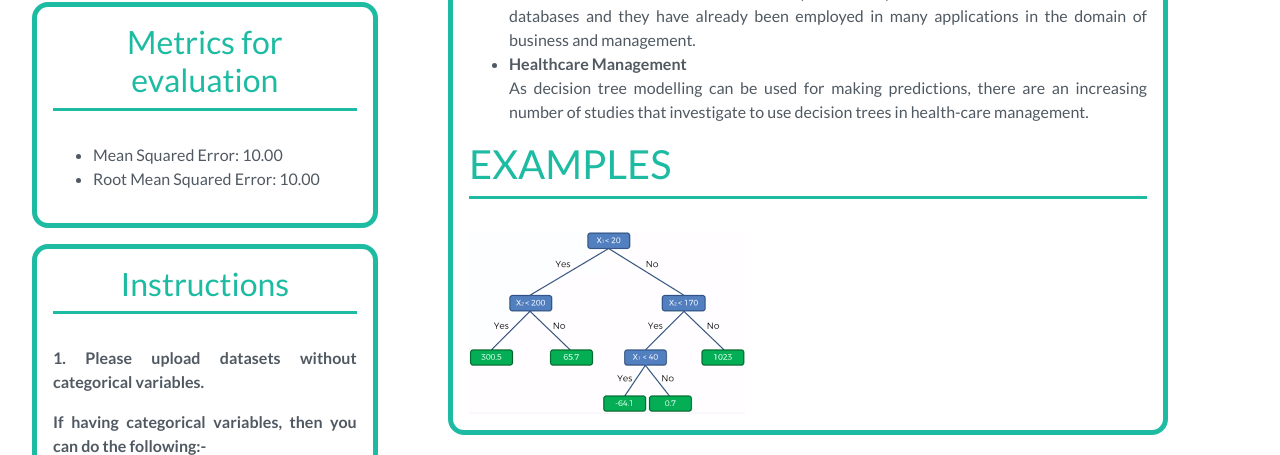
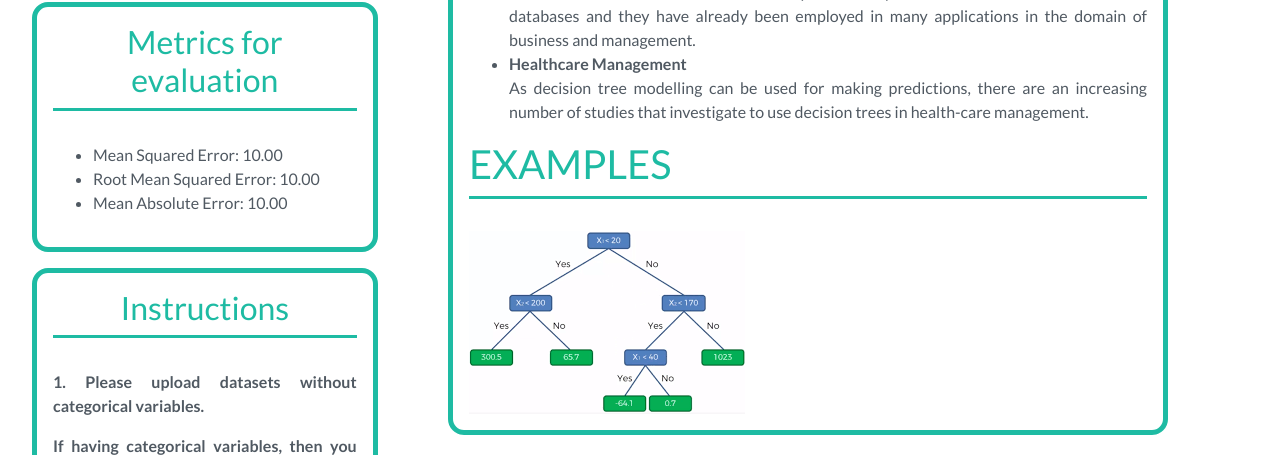
Before and after one commit to kartikeyahl/mlmodeller, a Django app: template regression/templates/Regression/Sub-Categories/Decision Tree Regression.html in a window 1280 px wide. Shown: the part 1091-1546 px from the top of the page. Run offline with Django 3.2, Linux system fonts and the light colour scheme; the template is opened without the code that fills it: most values are stand-ins (such as "Sample title", 1, 10 or a date in 2020); some libraries are stand-ins or nearby versions.

Commit message:
Update Decision Tree Regression.html

```diff
--- a/regression/templates/Regression/Sub-Categories/Decision Tree Regression.html
+++ b/regression/templates/Regression/Sub-Categories/Decision Tree Regression.html
@@ -50,6 +50,7 @@
 
 							<li>Mean Squared Error: {{mse|floatformat:2}}</li>
 							<li>Root Mean Squared Error: {{rms|floatformat:2}}</li>
+							<li>Mean Absolute Error: {{mae|floatformat:2}}</li>
 
 						</ul>
 				</div>
```
